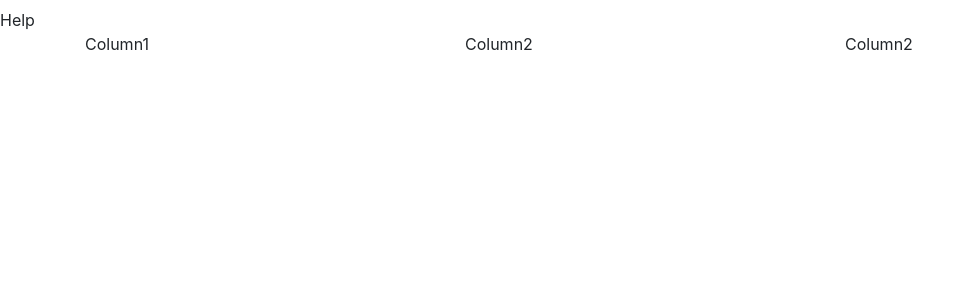
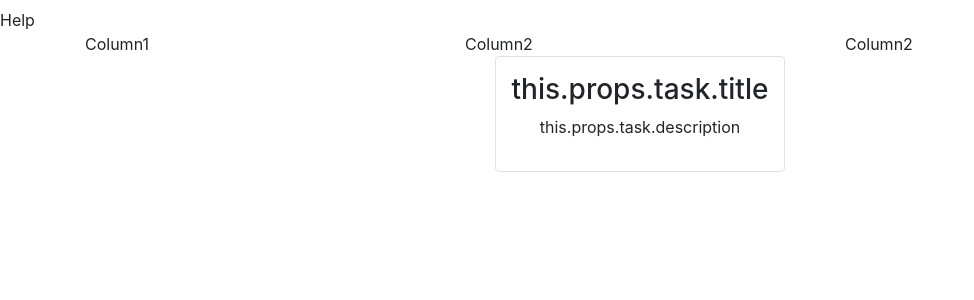
Before and after one commit to kusholhuq/js-olympics-team-overeact, a React (Create React App) app in the folder js-hackathon-olympics/: page / in a window 1280 px wide. Shown: the top 300 px of the page, without its empty margins (0-974 px from the left). Built offline with nearby package versions, Linux system fonts and the light colour scheme.

Commit message:
modal is now showing up

```diff
--- a/js-hackathon-olympics/src/components/ColumnContainer.jsx
+++ b/js-hackathon-olympics/src/components/ColumnContainer.jsx
@@ -1,14 +1,29 @@
 import React from 'react';
+import TaskModal from './TaskModal';
 
 export default class ColumnContainer extends React.Component {
-  constructor(props){
+  constructor(props) {
     super(props);
     this.state = {
-      columnCount: 3
+      columnCount: 3,
+      showModal: true
     }
   }
 
-  render(){
+  render() {
+    if (this.state.showModal) {
+      return (
+        <div className='container'>
+          <div className='row d-flex'>
+            <div className='col'>Column1</div>
+            <div className='col'>Column2</div>
+            <div className='col'>Column2</div>
+          </div>
+          <TaskModal></TaskModal>
+        </div>
+      )
+    }
+    else {
       return (
         <div className='container'>
           <div className='row d-flex'>
@@ -20,3 +35,4 @@ export default class ColumnContainer extends React.Component {
       )
     }
   }
+}
```
Lines whose indentation alone changed are shown as unchanged.
